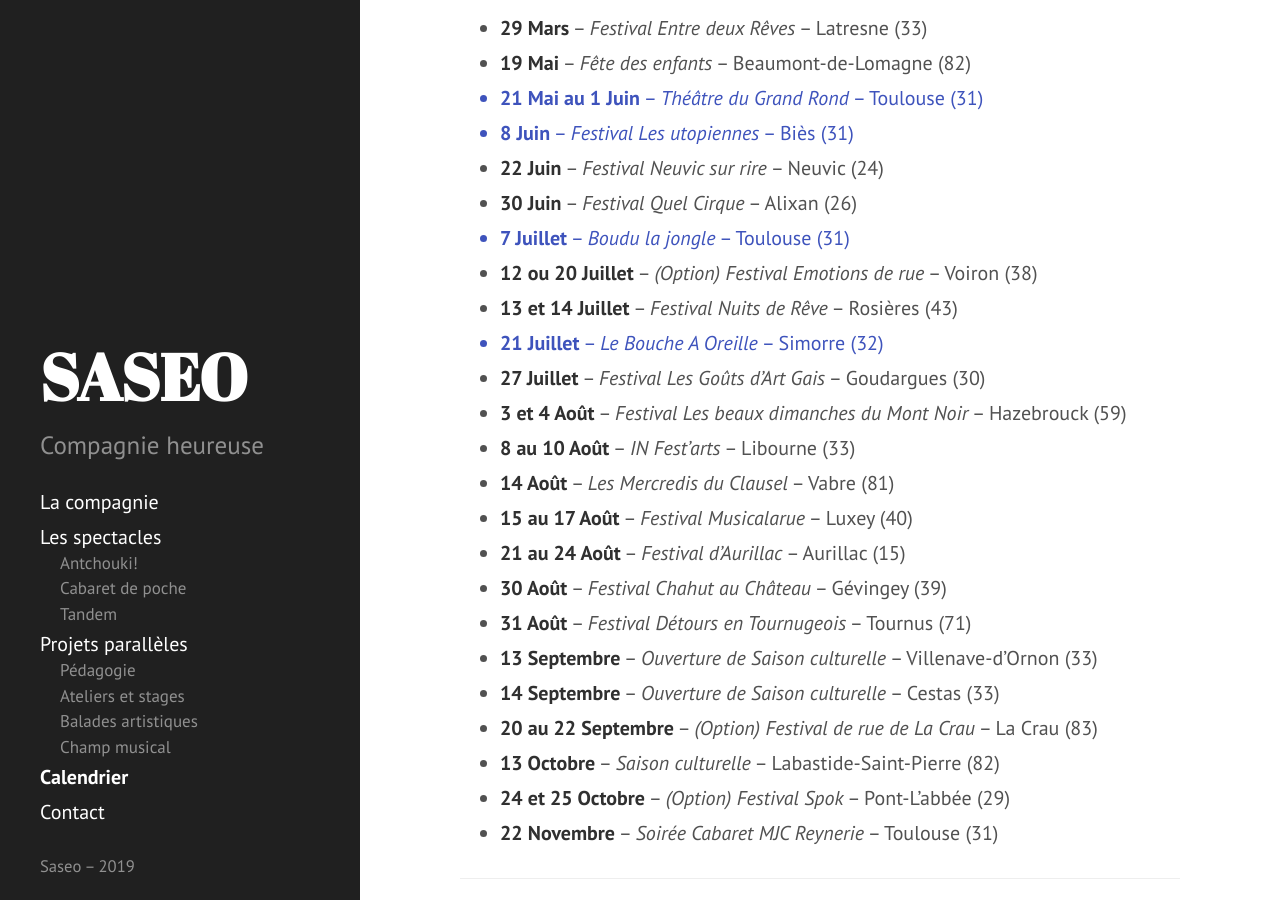
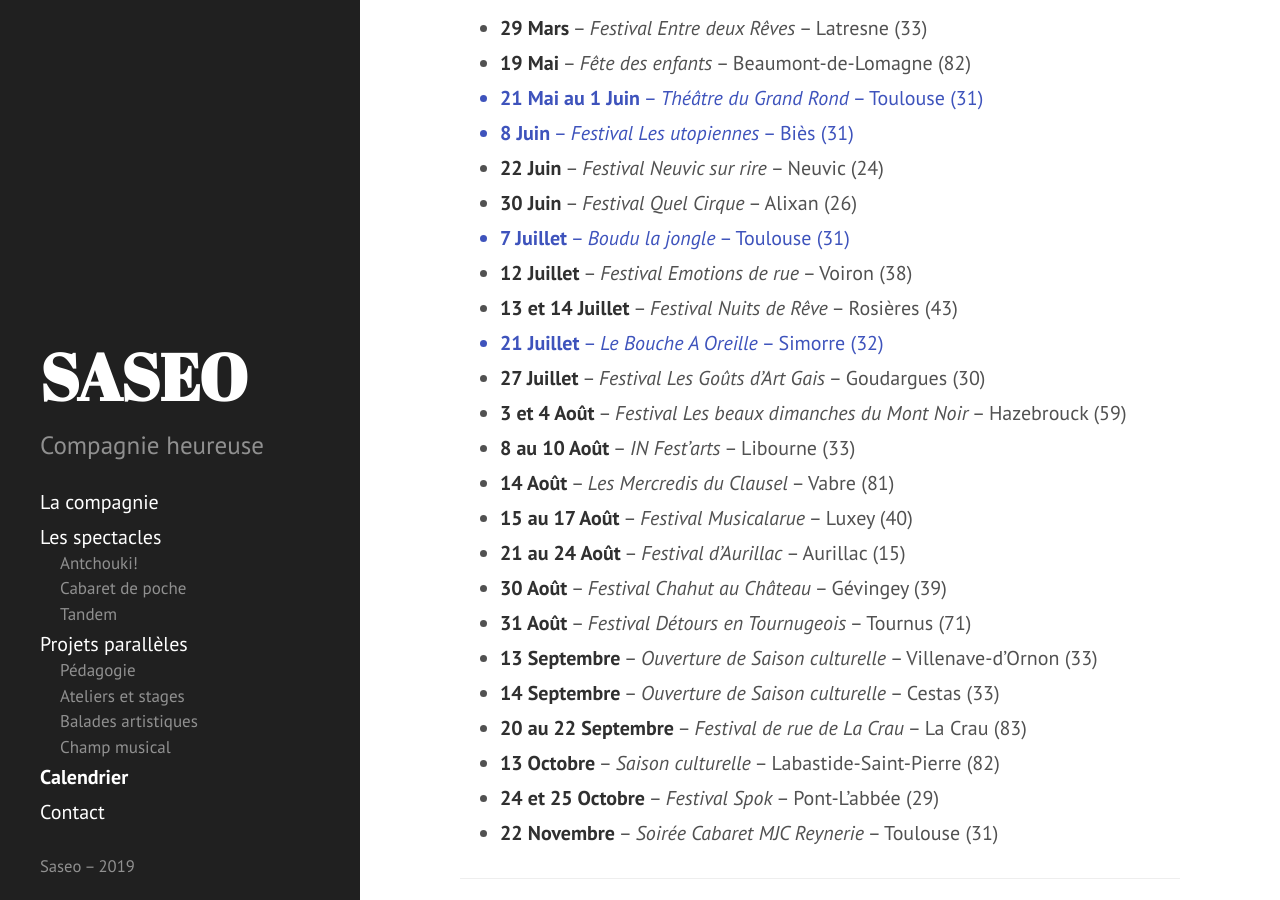
Before and after one commit to rizoom/saseo.org, a Jekyll site: the page built from calendrier.md, in a window 1280 px wide and 900 px high, scrolled down 359 px. Built offline with Jekyll 4.4.1, drawn with Linux system fonts in a browser that asks for light colours.

Commit message:
Mise à jour calendrier 2019
Lorraine

```diff
--- a/calendrier.md
+++ b/calendrier.md
@@ -20,7 +20,7 @@ sidebar_order: 3
 - **22 Juin** -- _Festival Neuvic sur rire_ -- Neuvic (24)
 - **30 Juin** -- _Festival Quel Cirque_ -- Alixan (26)
 - {:.tandem} **7 Juillet** -- _Boudu la jongle_ -- Toulouse (31)
-- **12 ou 20 Juillet** -- _(Option) Festival Emotions de rue_ -- Voiron (38)
+- **12 Juillet** -- _Festival Emotions de rue_ -- Voiron (38)
 - **13 et 14 Juillet** -- _Festival Nuits de Rêve_ -- Rosières (43)
 - {:.tandem} **21 Juillet** -- _Le Bouche A Oreille_ -- Simorre (32)
 - **27 Juillet** -- _Festival Les Goûts d'Art Gais_ -- Goudargues (30)
@@ -33,9 +33,9 @@ sidebar_order: 3
 - **31 Août** -- _Festival Détours en Tournugeois_ -- Tournus (71)
 - **13 Septembre** -- _Ouverture de Saison culturelle_ -- Villenave-d'Ornon (33)
 - **14 Septembre** -- _Ouverture de Saison culturelle_ -- Cestas (33)
-- **20 au 22 Septembre** -- _(Option) Festival de rue de La Crau_ -- La Crau (83)
+- **20 au 22 Septembre** -- _Festival de rue de La Crau_ -- La Crau (83)
 - **13 Octobre** -- _Saison culturelle_ -- Labastide-Saint-Pierre (82)
-- **24 et 25 Octobre** -- _(Option) Festival Spok_ -- Pont-L'abbée (29)
+- **24 et 25 Octobre** -- _Festival Spok_ -- Pont-L'abbée (29)
 - **22 Novembre** -- _Soirée Cabaret MJC Reynerie_ -- Toulouse (31)
 
 ---
```
